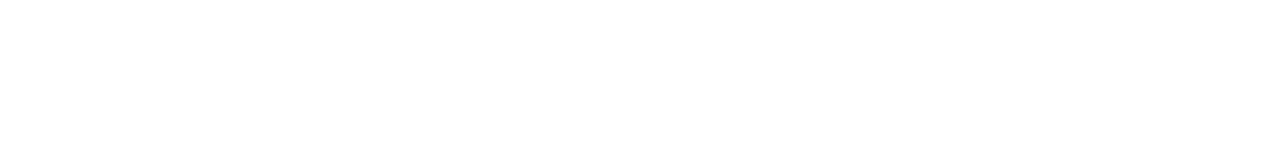
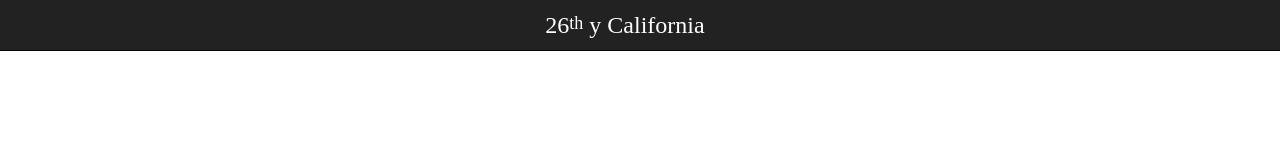
Before and after one commit to sc3/simple-news-apps, a plain HTML site: page index.html in a window 1280 px wide. Drawn offline with nearby package versions, Linux system fonts and the light colour scheme.

Commit message:
añadir navbar y styling para centrar el texto y alinear superindice

```diff
--- a/index.html
+++ b/index.html
@@ -23,6 +23,12 @@
 </head>
 <body>
   <!-- Contenido -->
+  <div id="top" class="navbar navbar-inverse navbar-fixed-top" role="navigation">
+    <div class="container-fluid text-center">
+      <a href="#top" class="navbar-brand">26<sup>th</sup> y California</a>
+    </div>
+  </div>
+
   <!-- Plantillas -->
   <!-- Bibliotecas de código -->
   <!-- Aplicación -->
--- a/style.css
+++ b/style.css
@@ -1 +1,14 @@
 /* 26th y california css */
+
+.navbar>.container .navbar-brand, .navbar>.container-fluid .navbar-brand {
+  display: block;
+  text-align: center;
+  width: 100%;
+  font-size: 24px;
+  color: #fff;
+  font-family: Times New Roman, serif;
+}
+
+.navbar-brand sup {
+  top: -0.25em;
+}
```
